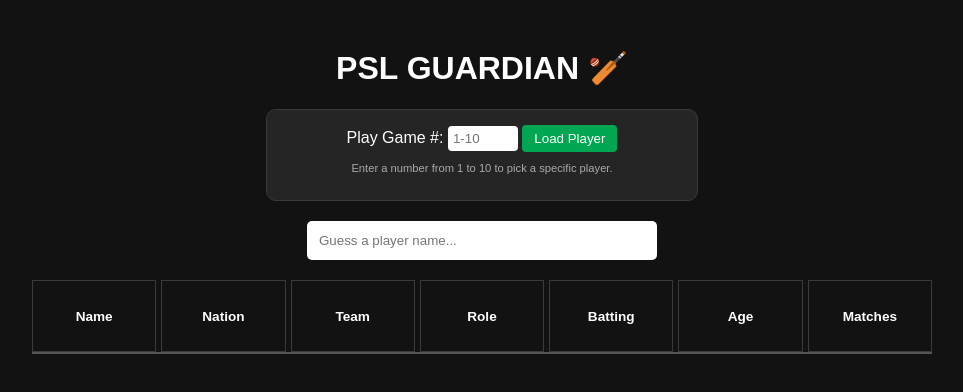
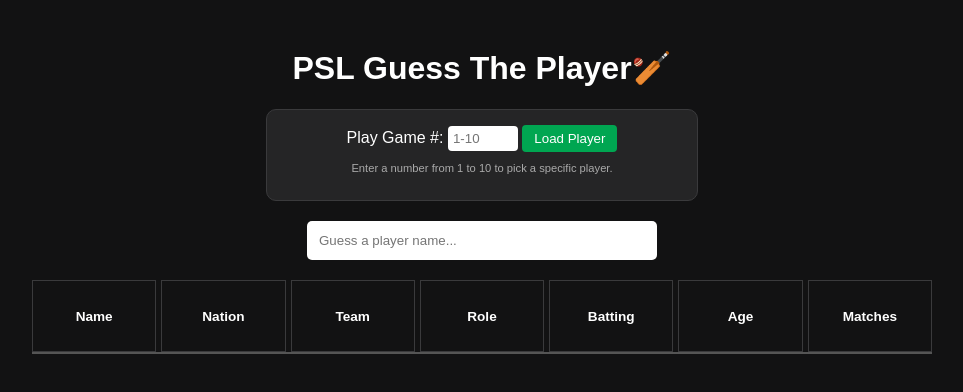
Before and after one commit to codi-bot/psl, a plain HTML site: page index.html in a window 1280 px wide. Shown: the whole page, without its empty margins (158-1121 px from the left). Drawn offline with Linux system fonts and the light colour scheme.

Commit message:
Update index.html

```diff
--- a/index.html
+++ b/index.html
@@ -40,7 +40,7 @@
 </head>
 <body>
 
-    <h1>PSL GUARDIAN 🏏</h1>
+    <h1>PSL Guess The Player🏏</h1>
 
     <div class="controls">
         <label>Play Game #: </label>
@@ -293,4 +293,5 @@
     }
 </script>
 </body>
+
 </html>
```
